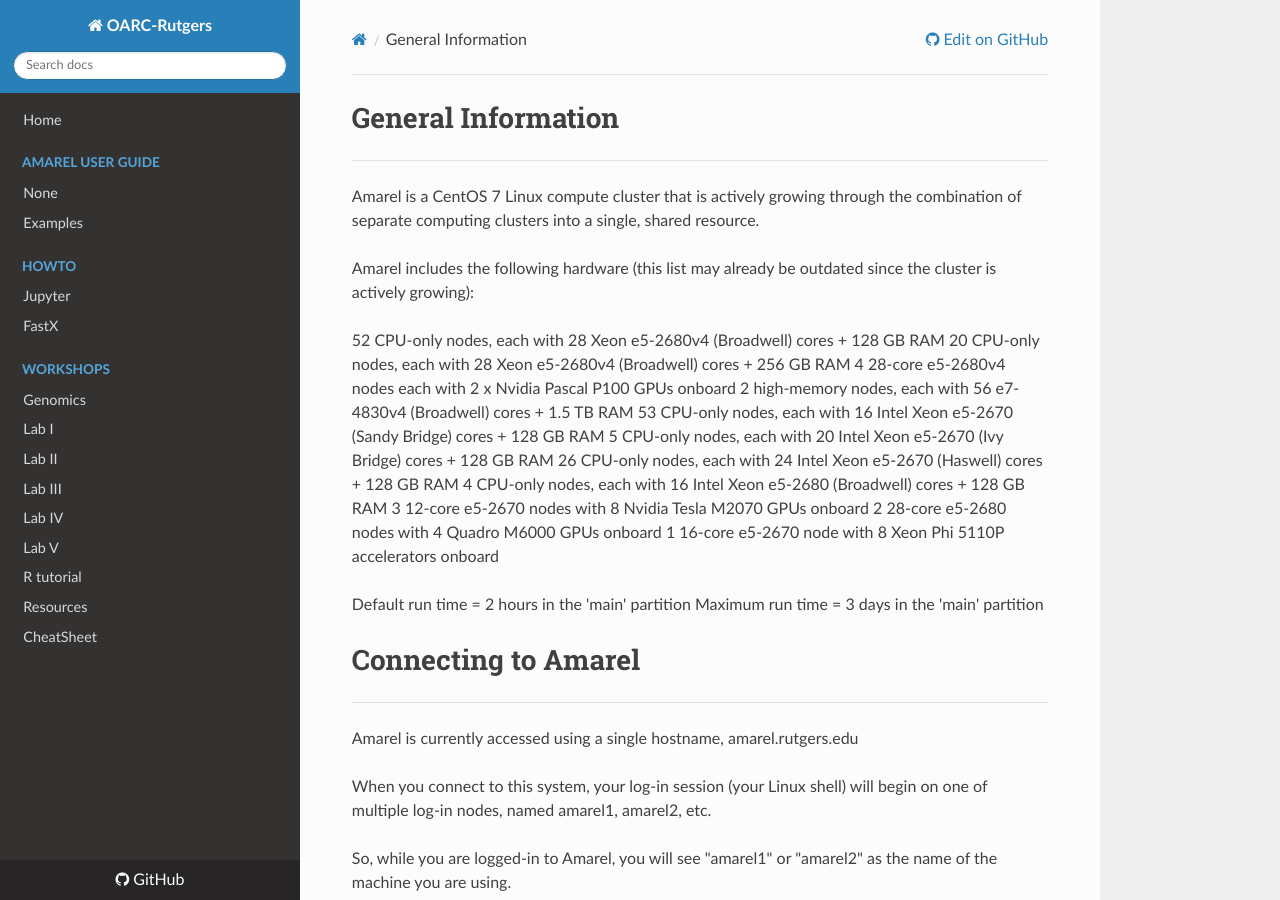
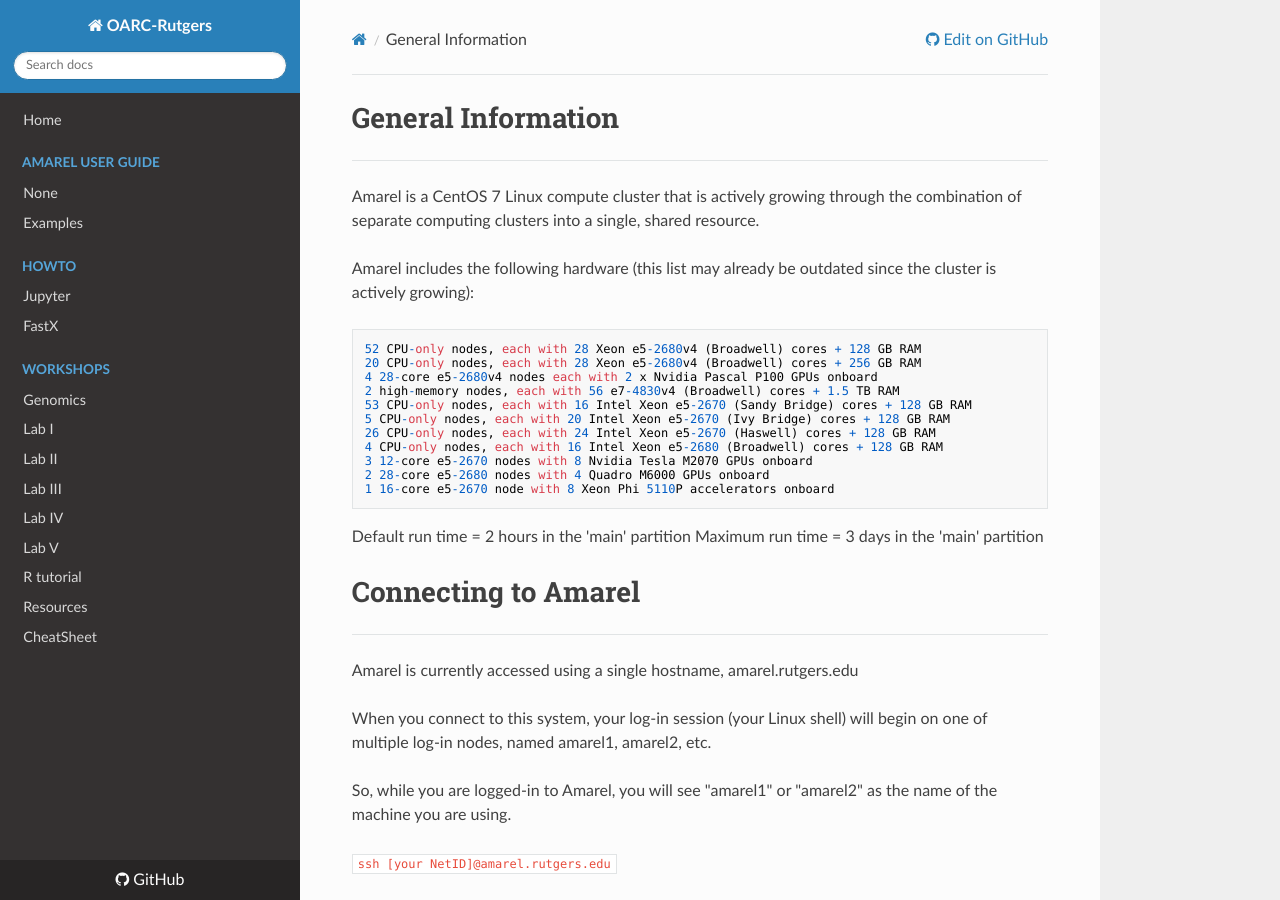
Before and after one commit to EzryStIago/training, an MkDocs documentation site: the page built from docs/Amarel_User_Guide.md, in a window 1280 px wide and 900 px high. Built offline with MkDocs 1.6.1, drawn with Linux system fonts in a browser that asks for light colours; nearby versions of some CDN libraries; old or Windows-style settings are respelled for this version of MkDocs; some of the changed text lies outside the part shown.

Commit message:
minor chnages

````diff
--- a/docs/Amarel_User_Guide.md
+++ b/docs/Amarel_User_Guide.md
@@ -3,7 +3,7 @@
 Amarel is a CentOS 7 Linux compute cluster that is actively growing through the combination of separate computing clusters into a single, shared resource.
 
 Amarel includes the following hardware (this list may already be outdated since the cluster is actively growing):
-
+```
 52 CPU-only nodes, each with 28 Xeon e5-2680v4 (Broadwell) cores + 128 GB RAM
 20 CPU-only nodes, each with 28 Xeon e5-2680v4 (Broadwell) cores + 256 GB RAM
 4 28-core e5-2680v4 nodes each with 2 x Nvidia Pascal P100 GPUs onboard
@@ -15,7 +15,7 @@
 3 12-core e5-2670 nodes with 8 Nvidia Tesla M2070 GPUs onboard
 2 28-core e5-2680 nodes with 4 Quadro M6000 GPUs onboard
 1 16-core e5-2670 node with 8 Xeon Phi 5110P accelerators onboard
-
+```
 Default run time = 2 hours in the 'main' partition
 Maximum run time = 3 days in the 'main' partition
 
@@ -167,13 +162,9 @@
 ```
 
 Loading a software module changes your environment settings so that the executable binaries, needed libraries, etc. are available for use.
-
 To load a software module, use the module load command, followed by the name and version desired.
-
 To remove select modules, use the module unload command. To remove all loaded software modules, use the module purge command.
-
 To load the default version of any software package, use the module load command but only specify the name of the package, not the version number.
-
 
 Below are some examples.
 ```
@@ -416,14 +407,14 @@
 
 [Docker](https://www.docker.com/) is a platform that employs features of the Linux kernel to run software in a container. The software housed in a Docker container is not standalone program but an entire OS distribution, or at least enough of the OS to enable the program to work. Docker can be thought of as somewhat like a software distribution mechanism like yum or apt. It also can be thought of as an expanded version of a chroot jail, or a reduced version of a virtual machine.
 
-## Important differences between Docker and Singularity:
+**Important differences between Docker and Singularity:**
 
   * Docker and Singularity have their own container formats.
   * Docker containers can be imported and run using Singularity.
   * Docker containers usually run as root, which means you cannot run Docker on a  shared computing system (cluster).
   * Singularity allows for containers that can be run as a regular user. How? When importing a Docker container, Singularity removes any elements which can only run as root. The resulting containers can be run using a regular user account.
 
-## Importing a Docker image:
+**Importing a Docker image:**
 
 If you have a pre-built Docker container, you can use Singularity to convert this container to the Singularity format. Once that's done, you can upload your Singularity container to your storage space on Amarel and run jobs using that container.
 
@@ -435,7 +426,7 @@
 `sudo docker run -it ubuntu:latest bash
 root@11a87dkw8748:/# mkdir -p /scratch/gc563 /projects/oarc`
 
-## Exporting your Docker image
+**Exporting your Docker image**
 
 Find the name of your Docker image using the 'docker ps' command,
 ```
@@ -447,7 +438,7 @@
 `sudo docker export bendakaya_pakodi > ubuntu.tar
 `
 
-## Converting to a Singularity image
+**Converting to a Singularity image**
 
 You will need to have Singularity installed on your local workstation/laptop to prepare your image. The 'create' and 'import' operations of Singularity require root privileges, which you do not have on Amarel.
 
````
Also changed, not shown: other parts of docs/Amarel_User_Guide.md (+11 -16 lines), docs/Lab_5.md (deleted, +0 -9 lines).
